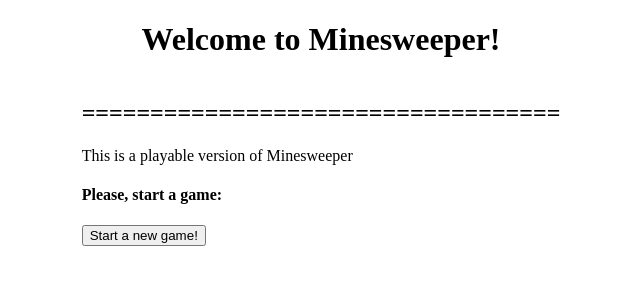
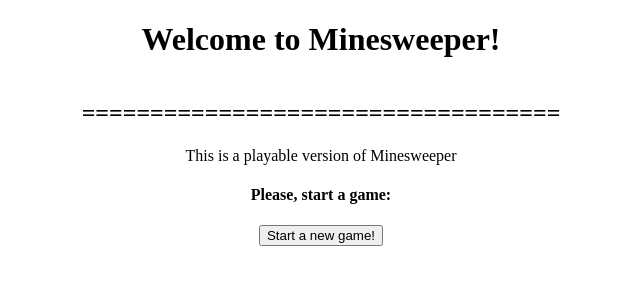
Before and after one commit to andrescabana86/react-minesweeper, a React app: page / in a window 1280 px wide. Shown: the top 300 px of the page, without its empty margins (319-959 px from the left). Built offline with nearby package versions, Linux system fonts and the light colour scheme.

Commit message:
feat: welcome improvements

```diff
--- /dev/null
+++ b/src/app/containers/welcome.css
@@ -0,0 +1,4 @@
+.welcome__container {
+  background-color: transparent;
+  text-align: center;
+}
--- a/src/app/containers/welcome.tsx
+++ b/src/app/containers/welcome.tsx
@@ -1,4 +1,5 @@
 import React from 'react';
+import './welcome.css';
 
 export default class Welcome extends React.Component {
   render() {
```
